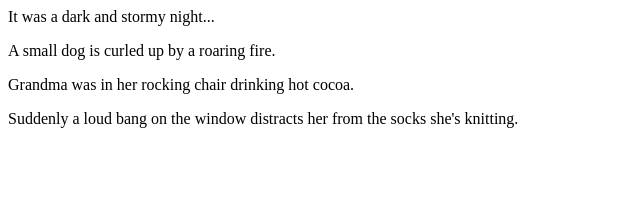
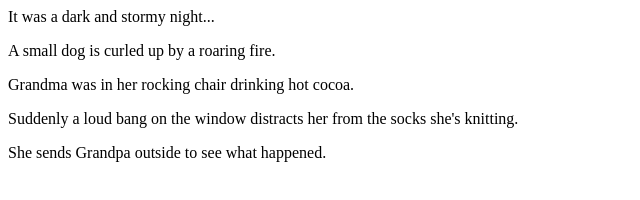
Before and after one commit to ac1988/fireside-story, a plain HTML site: page index.html in a window 1280 px wide. Shown: the whole page, without its empty margins (0-640 px from the left). Drawn offline with Linux system fonts and the light colour scheme.

Commit message:
This is the next line of the best story ever

```diff
--- a/index.html
+++ b/index.html
@@ -4,5 +4,6 @@
       <p>A small dog is curled up by a roaring fire.</p>
       <p>Grandma was in her rocking chair drinking hot cocoa.</p>
       <p>Suddenly a loud bang on the window distracts her from the socks she's knitting.</p>
+      <p>She sends Grandpa outside to see what happened.</p>
     </body>
   </html>
```
